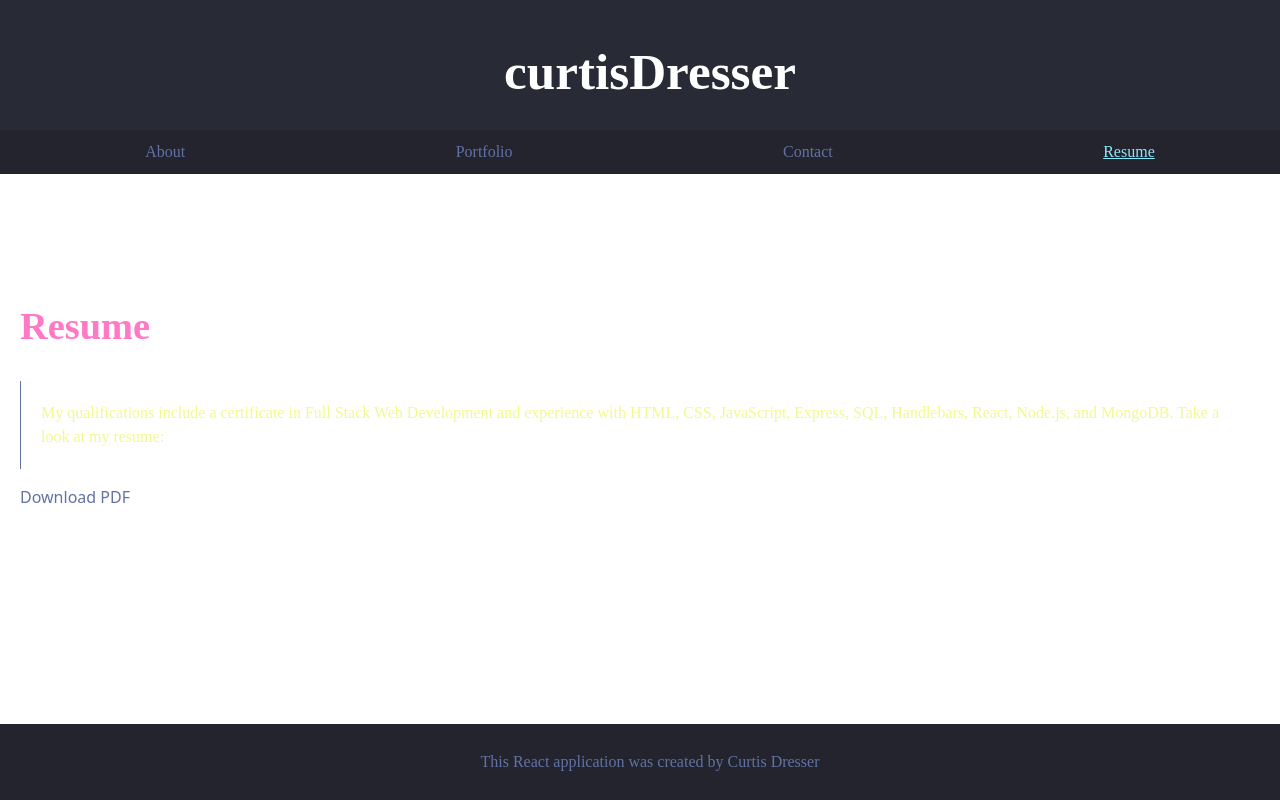
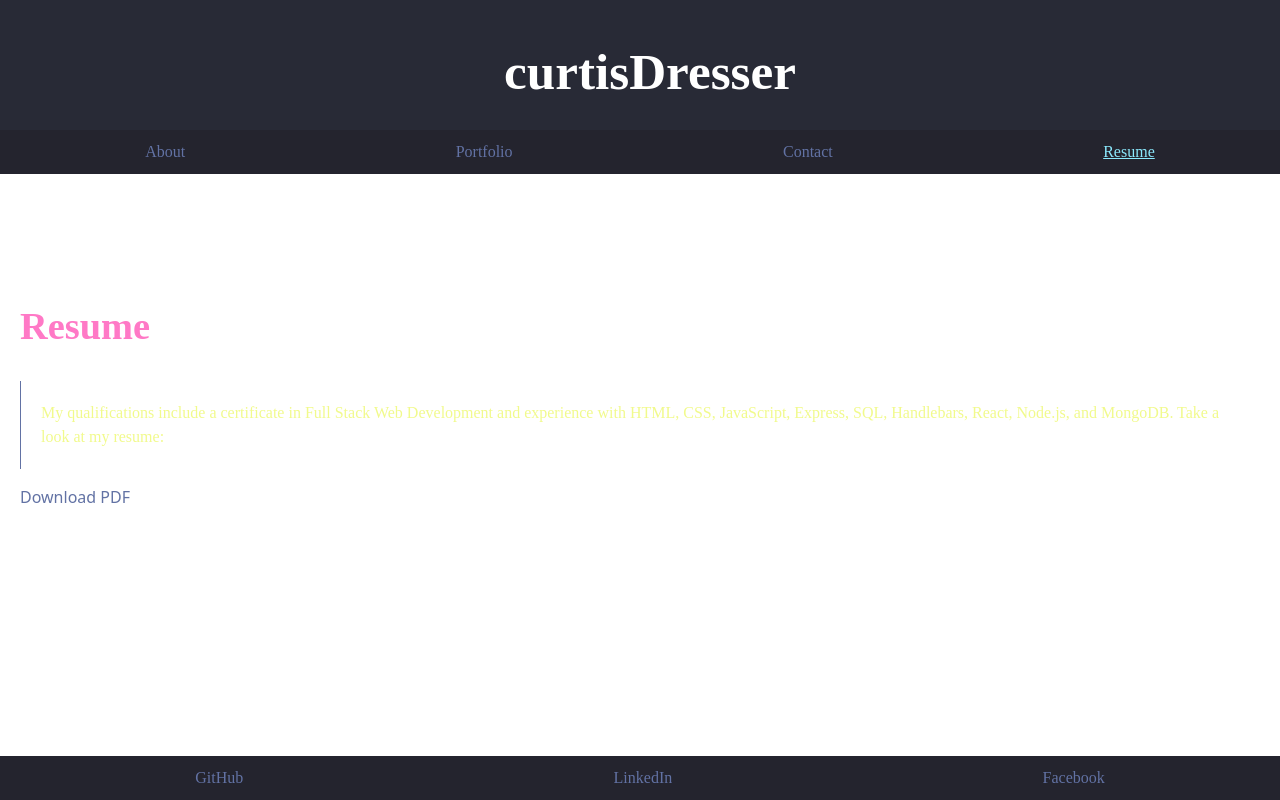
Before and after one commit to C-Dresser/coding-portfolio, a React (Vite) app in the folder portfolio/: page /Resume in a window 1280 px wide. Built offline with nearby package versions, Linux system fonts and the light colour scheme.

Commit message:
updated footer to provide links to github, linkedin, and facebook

```diff
--- a/portfolio/src/components/Footer.jsx
+++ b/portfolio/src/components/Footer.jsx
@@ -14,15 +14,21 @@ const styles = {
     text: {
       fontFamily: 'lucida console thin',
       color: '#6272a4',
+      display: 'flex',
+      justifyContent: 'space-around',
     },
   };
 
-function Footer() {
+  function Footer() {
     return (
-        <footer style={styles.footer}>
-            <p style={styles.text}>This React application was created by Curtis Dresser</p>
-        </footer>
+      <footer style={styles.footer}>
+        <div style={styles.text}>
+          <a href="https://github.com/C-Dresser" target="_blank" rel="noopener noreferrer">GitHub</a>
+          <a href="https://www.linkedin.com/in/curtis-dresser-16a792302/" target="_blank" rel="noopener noreferrer">LinkedIn</a>
+          <a href="https://www.facebook.com/curtis.dresser/" target="_blank" rel="noopener noreferrer">Facebook</a>
+        </div>
+      </footer>
     );
-}
+  }
 
-export default Footer;
+  export default Footer;
```
Also changed, not shown: 1 other file (tests, documents, lock files or other folders).
